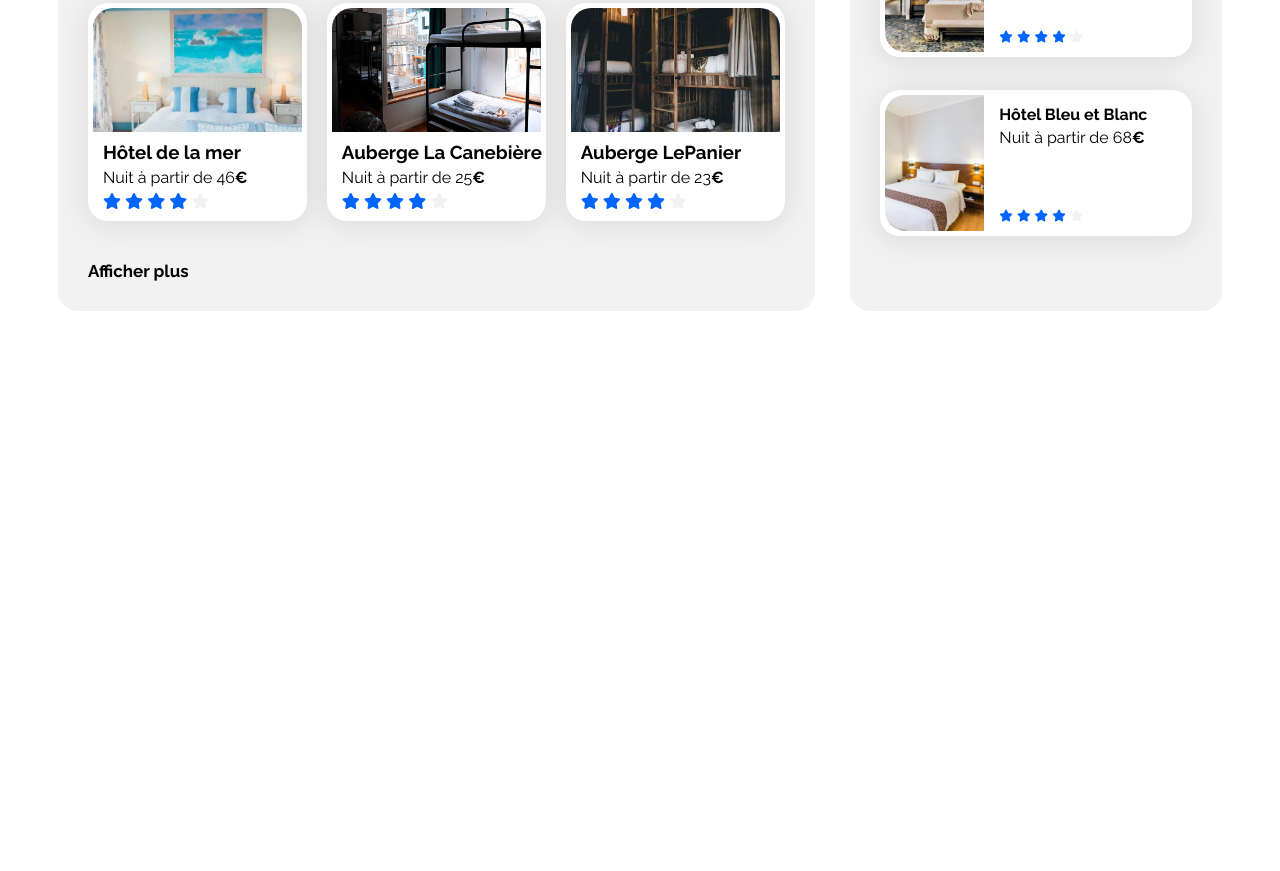
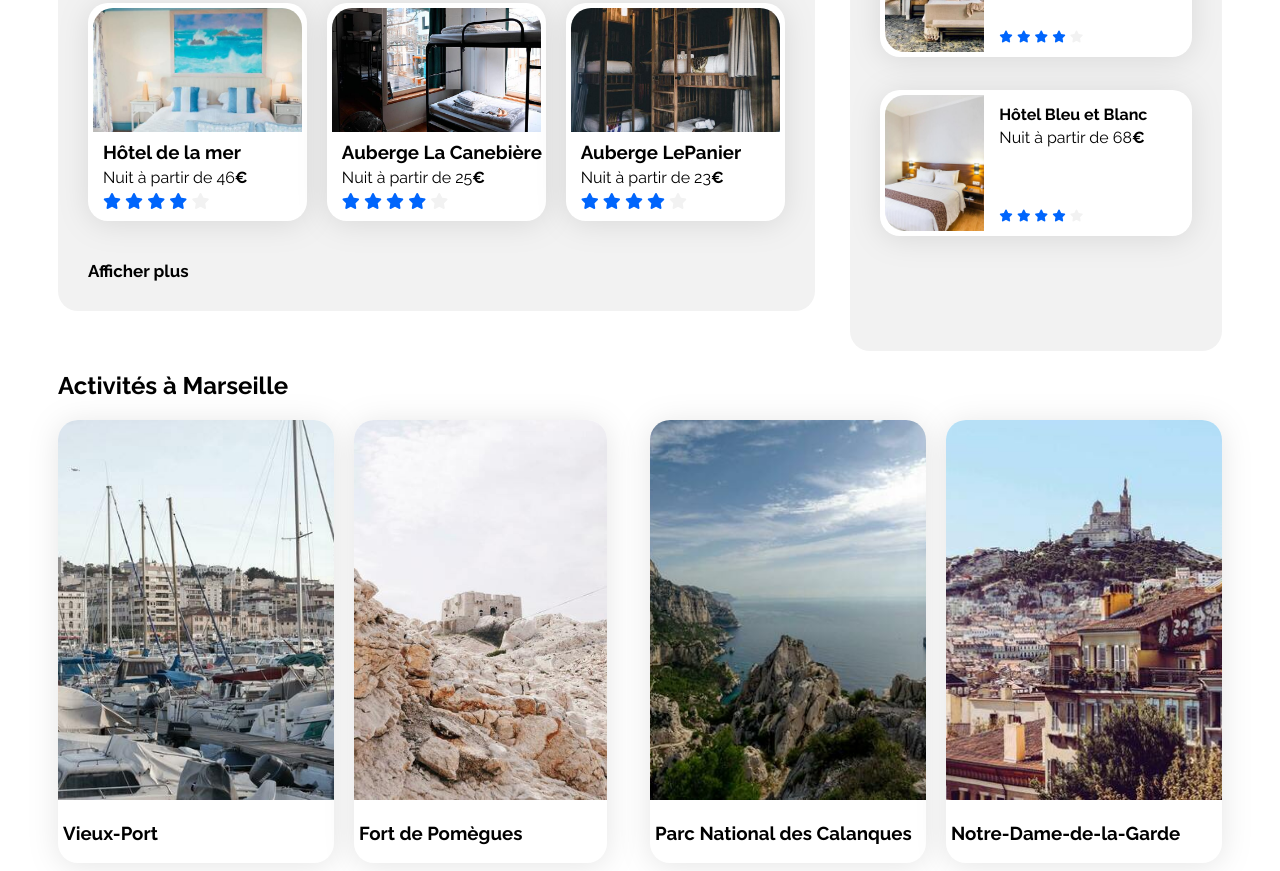
Before and after one commit to CoralineT/booki, a plain HTML site: page index.html in a window 1280 px wide. Shown: the part 768-1639 px from the top of the page. Before the commit the page ends 1087 px from the top, so only its background shows below. Drawn offline with Linux system fonts and the light colour scheme.

Commit message:
integration section activités HTML et CSS

```diff
--- a/css/style.css
+++ b/css/style.css
@@ -228,6 +228,7 @@ body {
     width: 65%;
     display: flex;
     flex-direction: column;
+    margin-bottom: 40px;
 }
 
 .hebergements-cards {
@@ -336,6 +337,40 @@ body {
     margin-bottom: 5px;
 }
 
+/**********Activités**************/
+
+.activities {
+    width: 100%;
+}
+
+.activities-cards {
+    display: flex;
+    justify-content: space-between;
+    gap: 20px;
+}
+
+.activities-cards-click {
+    display: flex;
+    text-decoration: none;
+    width: 30%;
+}
+
+.activities-cards .card {
+    padding: 0;
+}
+
+.activities-cards img {
+    width: 100%;
+    height: 23.75em;
+    object-fit: cover;
+    border-top-left-radius: 20px;
+    border-top-right-radius: 20px;
+}
+
+.activities-cards h3 {
+    color: black;
+    padding-left: 5px;
+}
 
 
 
--- a/index.html
+++ b/index.html
@@ -257,6 +257,37 @@
                     </div>
                 </section>
             </div>
+
+            <section class="activities">
+                <h2 class="activities-title">Activités à Marseille</h2>
+                <div class="activities-cards">
+                    <a class="activities-cards-click" href="#">
+                        <article class="card">
+                            <img src="./images/activites/reno-laithienne.jpg" alt="photo du Vieux-Port">
+                            <h3>Vieux-Port</h3>
+                        </article>
+                    </a>
+                    <a class="activities-cards-click" href="#">
+                        <article class="card">
+                            <img src="./images/activites/paul-hermann.jpg" alt="photo du Fort de Pomègues">
+                            <h3>Fort de Pomègues</h3>
+                        </article>
+                    </a>
+                    <a class="activities-cards-click" href="#">
+                        <article class="card">
+                            <img src="./images/activites/kilyan-sockalingum.jpg" alt="photo du Parc National des Calanques">
+                            <h3>Parc National des Calanques</h3>
+                        </article>
+                    </a>
+                    <a class="activities-cards-click" href="#">
+                        <article class="card">
+                            <img src="./images/activites/florian-wehde.jpg" alt="photo de Notre-Dame-de-la-Garde">
+                            <h3>Notre-Dame-de-la-Garde</h3>
+                        </article>
+                    </a>
+                </div>
+            </section>
+
         </main>
         <footer></footer>
     </div>
```
